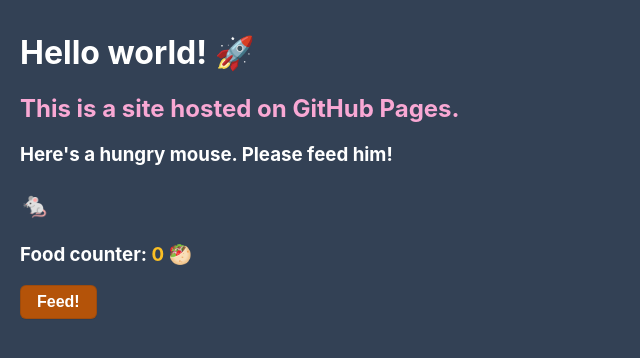
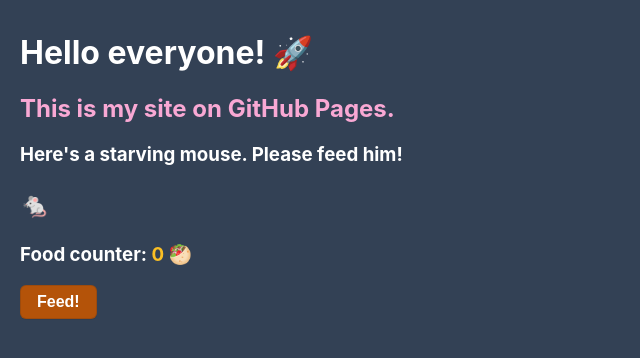
Before and after one commit to ashleysongxiaoqi-nm2207/ashleysongxiaoqi-nm2207.github.io, a plain HTML site: page index.html in a window 1280 px wide. Shown: the whole page, without its empty margins (0-640 px from the left). Drawn offline with Linux system fonts and the light colour scheme.

Commit message:
changed certain words

```diff
--- a/index.html
+++ b/index.html
@@ -6,9 +6,9 @@
     <link rel="stylesheet" href="styles/styles.css" />
   </head>
   <body>
-    <h1>Hello world! 🚀</h1>
-    <h2>This is a site hosted on GitHub Pages.</h2>
-    <h3>Here's a hungry mouse. Please feed him!</h3>
+    <h1>Hello everyone! 🚀</h1>
+    <h2>This is my site on GitHub Pages.</h2>
+    <h3>Here's a starving mouse. Please feed him!</h3>
     <h3 class="mouse">🐁</h3>
     <h3>Food counter: <span class="counter">0</span> 🥙</h3>
     <button>Feed!</button>
```
